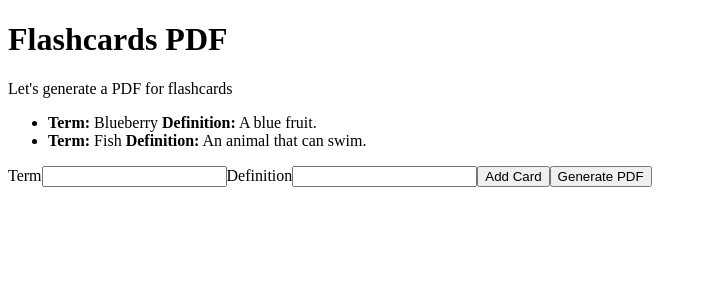
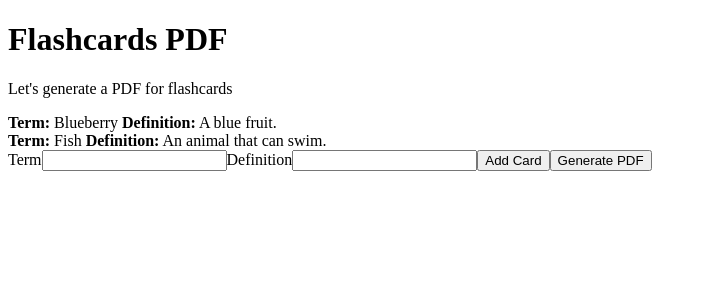
Before and after one commit to WilhelmWillie/flashcards-pdf, an Angular app: page / in a window 1280 px wide. Shown: the top 300 px of the page, without its empty margins (0-707 px from the left). Built offline with nearby package versions, Linux system fonts and the light colour scheme.

Commit message:
Flashcard data is passed to component and displays term and definition

```diff
--- a/src/app/app.component.html
+++ b/src/app/app.component.html
@@ -2,12 +2,12 @@
   <h1>Flashcards PDF</h1>
   <p>Let's generate a PDF for flashcards</p>
 
-  <ul>
-    <li *ngFor="let card of cards">
-      <b>Term:</b> {{ card.term }}
-      <b>Definition:</b> {{ card.definition }}
-    </li>
-  </ul>
+  <div class="flashcards">
+      <flashcard
+        [card]="card"
+        *ngFor="let card of cards"
+      ></flashcard>
+  </div>
 
   <label>Term</label>
   <input type="text" [(ngModel)]="newTerm">
--- a/src/app/flashcard/flashcard.component.html
+++ b/src/app/flashcard/flashcard.component.html
@@ -1,3 +1,4 @@
-<p>
-  flashcard works!
-</p>
+<div class="flashcard">
+  <b>Term:</b> {{ card.term }}
+  <b>Definition:</b> {{ card.definition }}
+</div>
--- a/src/app/flashcard/flashcard.component.ts
+++ b/src/app/flashcard/flashcard.component.ts
@@ -1,11 +1,12 @@
-import { Component, OnInit } from '@angular/core';
+import { Component, OnInit, Input } from '@angular/core';
 
 @Component({
-  selector: 'app-flashcard',
+  selector: 'flashcard',
   templateUrl: './flashcard.component.html',
   styleUrls: ['./flashcard.component.css']
 })
 export class FlashcardComponent implements OnInit {
+  @Input() card;
 
   constructor() { }
 
```
